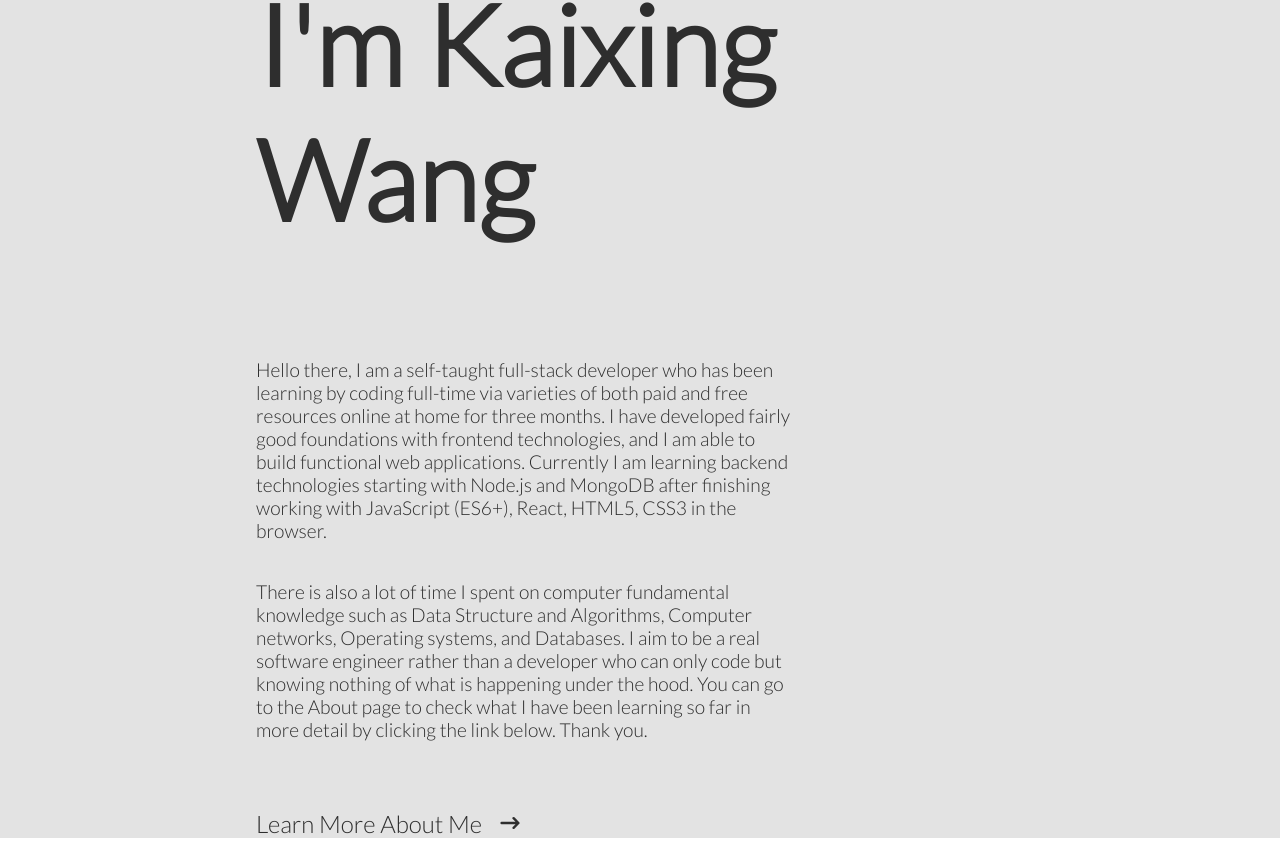
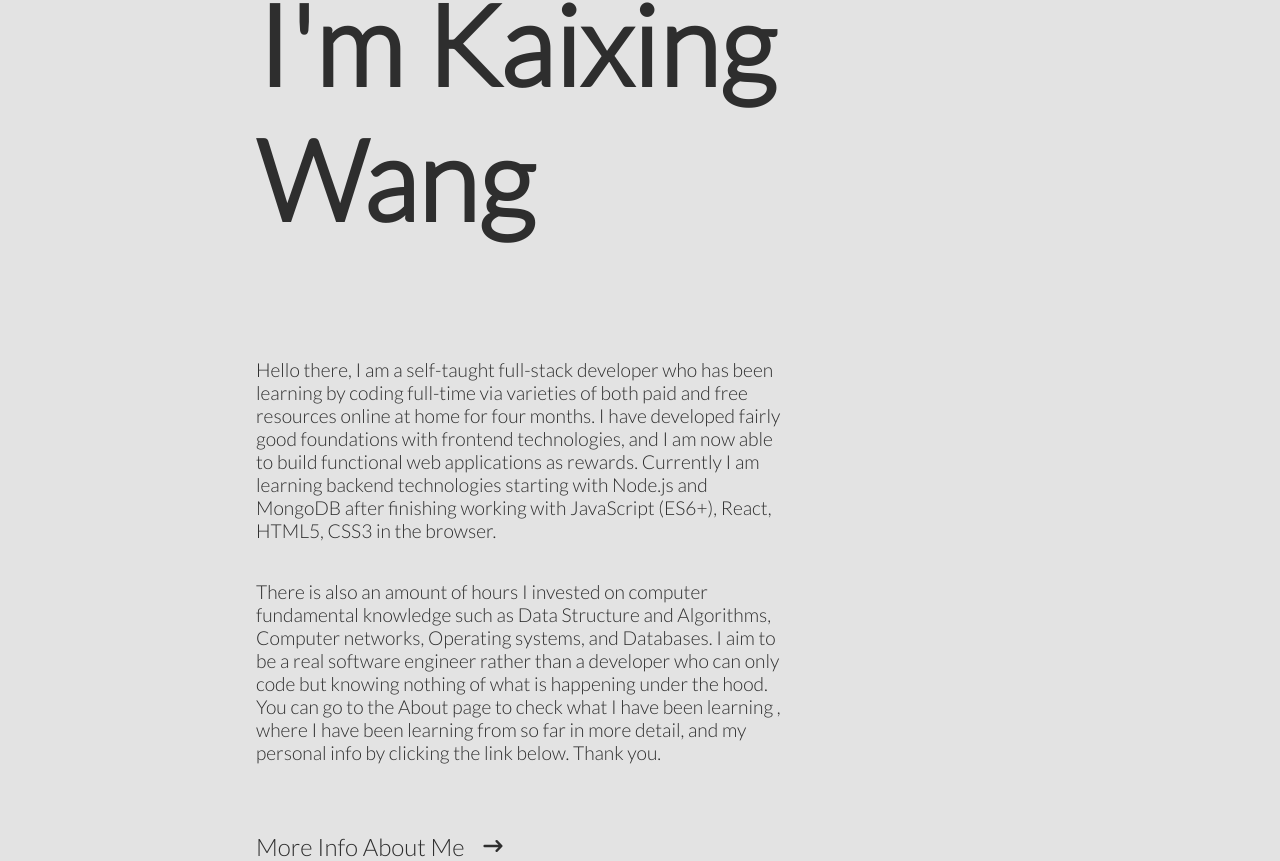
Before and after one commit to Near99/kaixing, a React (Create React App) app: page / in a window 1280 px wide. Shown: the part 197-1058 px from the top of the page. Before the commit the page ends 1035 px from the top, so only its background shows below. Built offline with nearby package versions, Linux system fonts and the light colour scheme.

Commit message:
update content

```diff
--- a/src/components/Project.js
+++ b/src/components/Project.js
@@ -41,7 +41,7 @@ const MainSection = styled.div`
   flex-flow: column;
   align-items: center;
   width: 100%;
-  min-height: 90vh;
+  min-height: 100vh;
   background: ${(props) => props.theme.bgc};
   color: ${(props) => props.theme.textc};
   transition: all 0.4s ease-in-out;
@@ -114,7 +114,6 @@ const UL = styled.ul`
 const List = styled.li`
   display: list-item;
   margin: 3rem 0px;
-  /* padding-left: 20px; */
   line-height: 1.5;
 
   &::before {
--- a/src/data.js
+++ b/src/data.js
@@ -9,10 +9,10 @@ export const data = {
     home: {
       nameHeading: `I'm Kaixing Wang`,
       briefIntroOne: `
-      Hello there, I am a self-taught full-stack developer who has been learning by coding full-time via varieties of both paid and free resources online at home for three months. I have developed fairly good foundations with frontend technologies, and I am able to build functional web applications. Currently I am learning backend technologies starting with Node.js and MongoDB after finishing working with JavaScript (ES6+), React, HTML5, CSS3 in the browser.
+     Hello there, I am a self-taught full-stack developer who has been learning by coding full-time via varieties of both paid and free resources online at home for four months. I have developed fairly good foundations with frontend technologies, and I am now able to build functional web applications as rewards. Currently I am learning backend technologies starting with Node.js and MongoDB after finishing working with JavaScript (ES6+), React, HTML5, CSS3 in the browser.
         `,
-      briefIntroTwo: `There is also a lot of time I spent on computer fundamental knowledge such as Data Structure and Algorithms, Computer networks, Operating systems, and Databases. I aim to be a real software engineer rather than a developer who can only code but knowing nothing of what is happening under the hood. You can go to the About page to check what I have been learning so far in more detail by clicking the link below. Thank you.`,
-      moreAboutMe: "Learn More About Me",
+      briefIntroTwo: `There is also an amount of hours I invested on computer fundamental knowledge such as Data Structure and Algorithms, Computer networks, Operating systems, and Databases. I aim to be a real software engineer rather than a developer who can only code but knowing nothing of what is happening under the hood. You can go to the About page to check what I have been learning , where I have been learning from so far in more detail, and my personal info by clicking the link below.  Thank you.`,
+      moreAboutMe: "More Info About Me",
     },
     about: {
       aboutTitle: "About Me.",
@@ -289,7 +289,7 @@ contents at the very beginning because it’s too practical, lack of good concep
       ],
     },
     contact: {
-      title: "How to react me",
+      title: "How to reach me",
       contactInfo: [
         { left: "Phone", right: "+86-0120-2433", address: "+86-0120-2433" },
         { left: "Wechat", right: "18601202433", address: "18601202433" },
```
